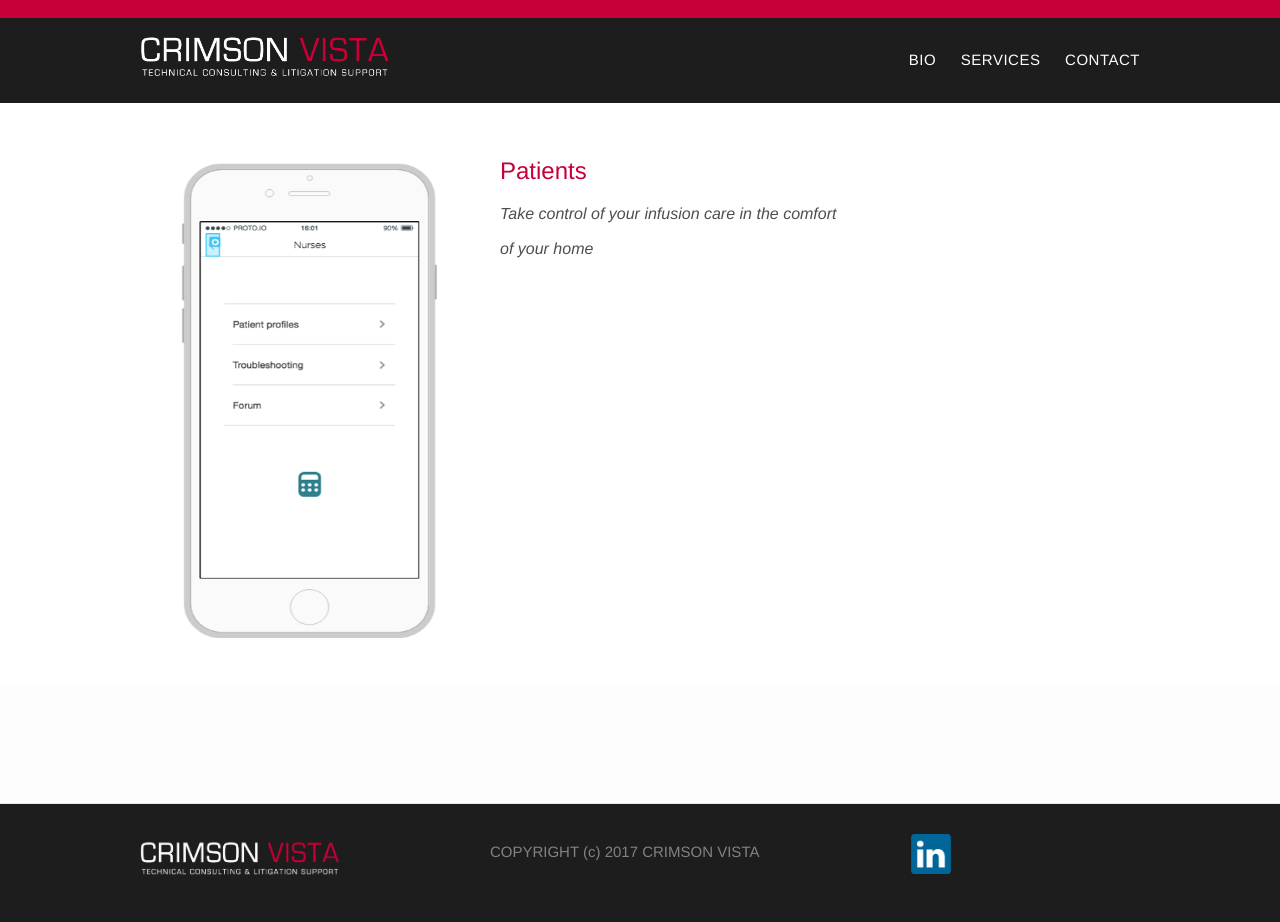
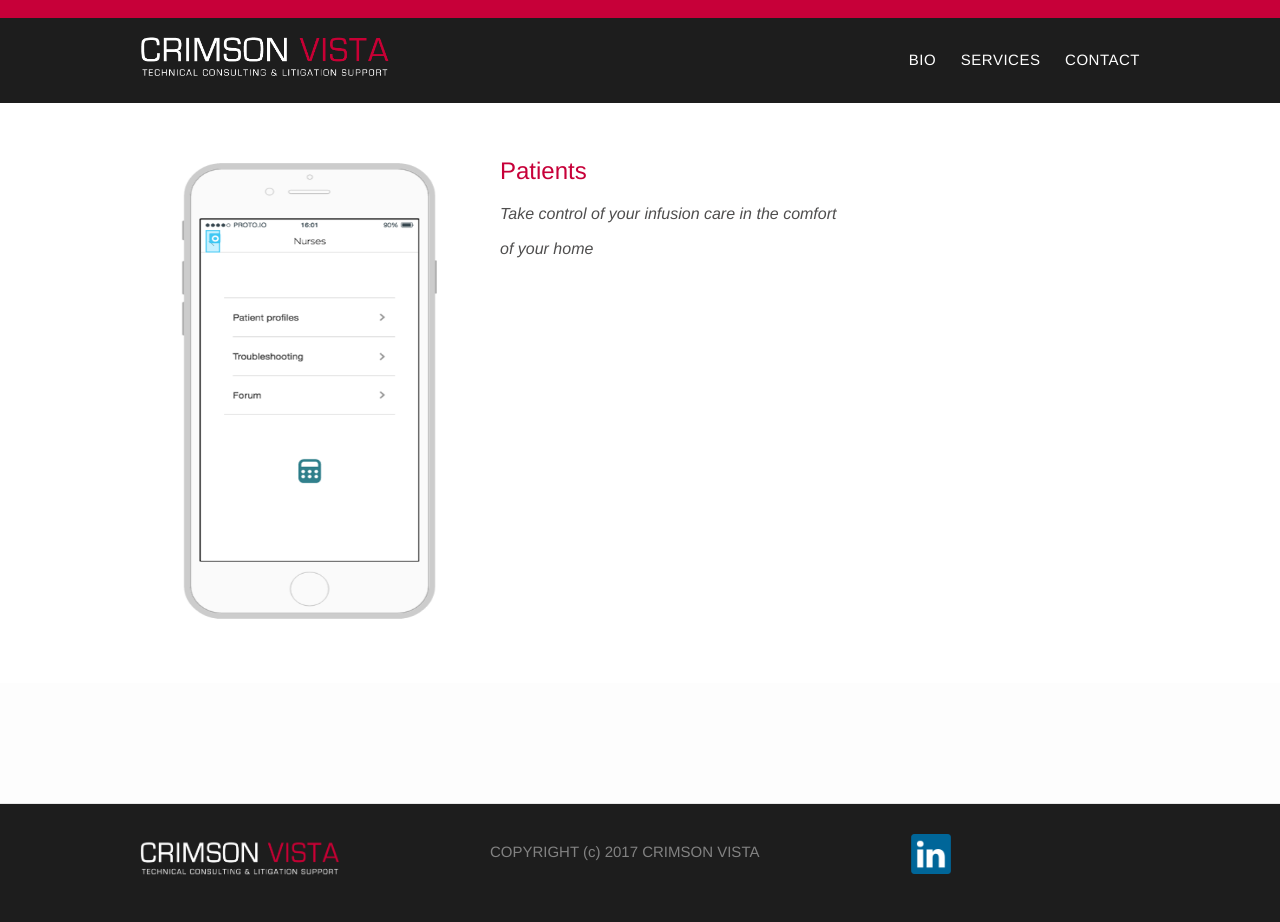
Before and after one commit to vezenwa/vezenwa.github.io, a Jekyll site: the page built from services/nurses.md, in a window 1280 px wide. Built offline with Jekyll 4.4.1, drawn with Linux system fonts in a browser that asks for light colours.

Commit message:
Update nurses.html

```diff
--- a/_layouts/nurses.html
+++ b/_layouts/nurses.html
@@ -21,7 +21,7 @@
 
 
               <div class="column third">
-                <img src="/images/napp1.png" width="300" height="500">
+                <img src="/images/napp1.png" width="300" height="480">
             </div>
 
             <div class="column third">
```
